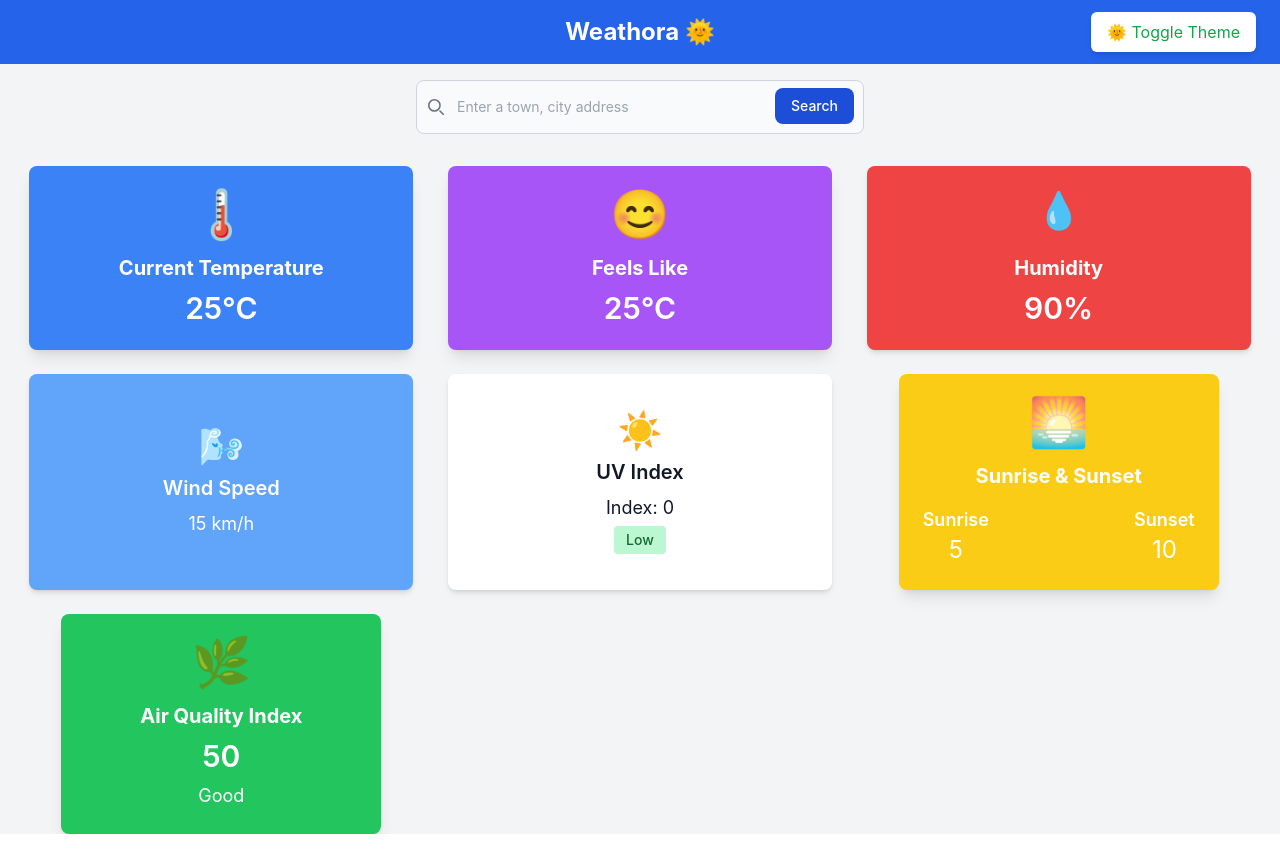
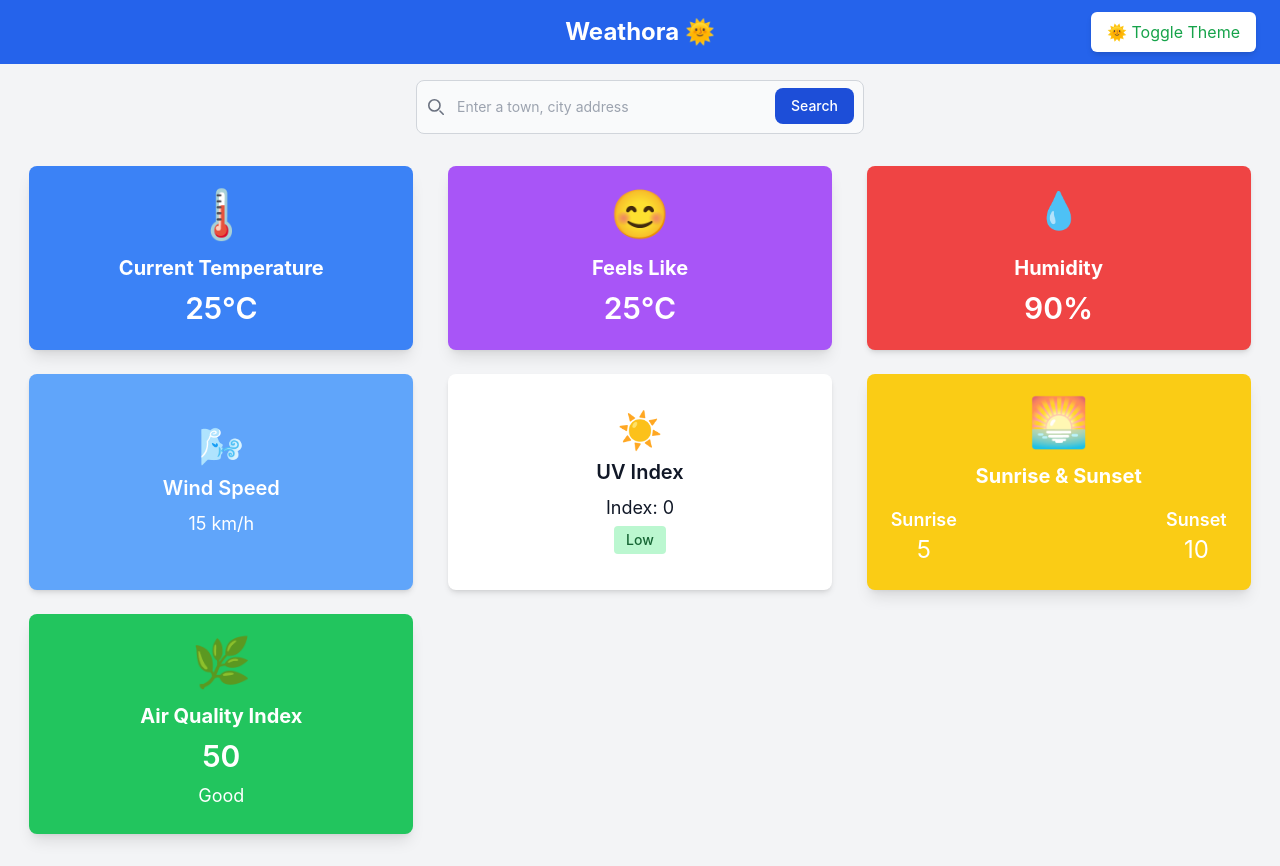
Before and after one commit to AaqilSh/weather-app-react, a React (Create React App) app: page / in a window 1280 px wide. Before the commit the page ends 834 px from the top, so only its background shows below. Built offline with nearby package versions, Linux system fonts and the light colour scheme; a web font is replaced by a local one.

Commit message:
Layout fixes

```diff
--- a/src/App.js
+++ b/src/App.js
@@ -16,7 +16,7 @@ function App() {
         <SearchBar />
       </div>
       <div class="px-6 mt-8 ">
-        <div className="grid grid-cols-1 sm:grid-cols-2 lg:grid-cols-3 gap-6 justify-items-center">
+        <div className="grid grid-cols-1 sm:grid-cols-2 lg:grid-cols-3 gap-6 justify-items-center pb-8">
           <TemperatureCard temperature={25} />
           <FeelsLikeCard feelsLike={25} />
           <HumidityCard humidity={90} />
--- a/src/components/AirQualityCard.jsx
+++ b/src/components/AirQualityCard.jsx
@@ -22,7 +22,7 @@ const AirQualityCard = ({ aqi }) => {
 
   return (
     <div
-      className={`p-6 rounded-lg shadow-lg text-white flex flex-col items-center w-80 ${color}`}
+      className={`p-6 rounded-lg shadow-lg text-white flex flex-col items-center w-96 max-w-sm ${color}`}
     >
       <div className="text-5xl">{emoji}</div>
       <h2 className="text-xl font-bold mt-4">Air Quality Index</h2>
--- a/src/components/SunriseSunsetCard.jsx
+++ b/src/components/SunriseSunsetCard.jsx
@@ -2,7 +2,7 @@ import React from "react";
 
 const SunriseSunsetCard = ({ sunrise, sunset }) => {
   return (
-	<div className="bg-yellow-400 text-white p-6 rounded-lg shadow-lg flex flex-col items-center w-80">
+	<div className="bg-yellow-400 text-white p-6 rounded-lg shadow-lg flex flex-col items-center w-96 max-w-sm">
 	<div className="text-5xl">🌅</div>
 	<h2 className="text-xl font-bold mt-4">Sunrise & Sunset</h2>
 	<div className="flex justify-between items-center w-full mt-4">
```
